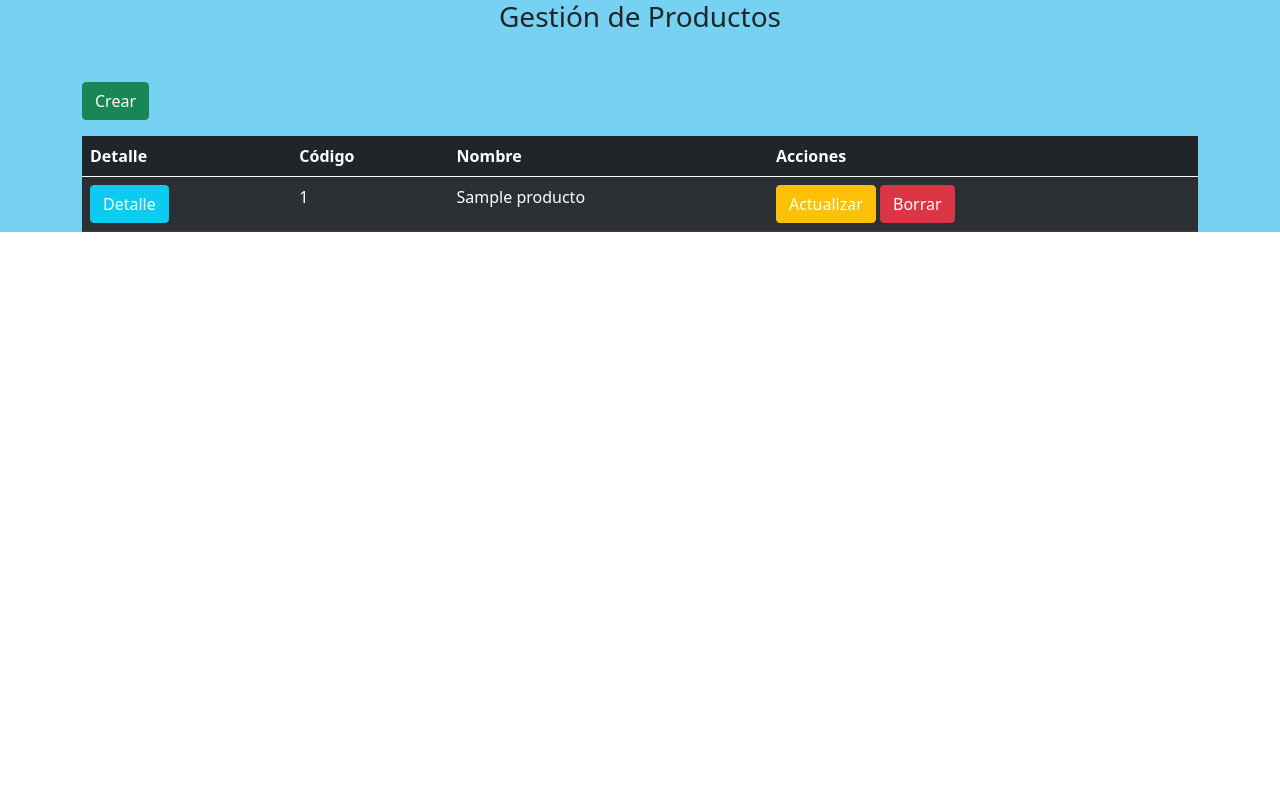
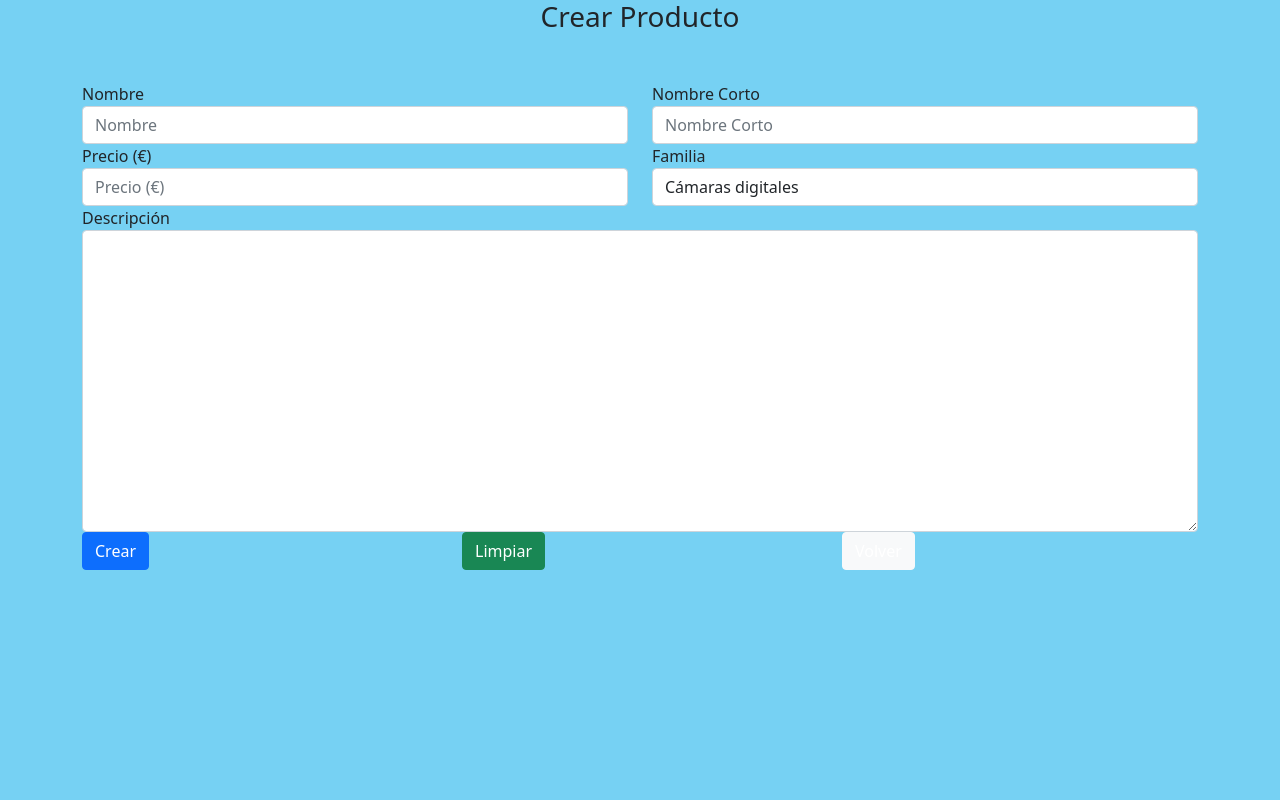
Before and after one commit to bellonNoelia/DAW-PHP, a PHP site: page /crear.php in a window 1280 px wide. Run offline with PHP 8.4, Linux system fonts and the light colour scheme; tables that the repository leaves empty hold one stand-in row (values such as "Sample post").

Commit message:
Update crear.php

```diff
--- a/Tarea03/crear.php
+++ b/Tarea03/crear.php
@@ -1,18 +1,52 @@
 <?php
-//Llamamos al archivo de conexión.
-require_once('conexion.php');
-$conexionProyecto = new PDO($dsn, $user, $pass);
-//Creamos una variable que llame a la BBDD y hacemos el SELECT
-$sentencia = $conexionProyecto->query("SELECT * FROM productos");
-//Guardamos en la variable producto todos los valores de la BBDD.
-$producto = $sentencia->fetchAll(PDO::FETCH_OBJ);
-//print_r($producto);
+
+if (isset($_POST['crear'])) {
+    $resultado = false;
+    //Llamamos a la conexión.
+    require_once("conexion.php");
+    $conexionProyecto = new PDO($dsn, $user, $pass);
+
+    //Creamos variables de la información enviada
+    $nombre = $_POST['nombre'];
+    $nombreCorto = $_POST['nombreCorto'];
+    $precio = $_POST['precio'];
+    $familia = $_POST['familia'];
+    $descripcion = $_POST['descripcion'];
+
+    //Insercción de datos
+    $insert = "INSERT INTO productos(nombre,nombre_corto,descripcion,pvp,familia)
+VALUES(:nombre,:nombreCorto,:descripcion,:precio,:familia)";
+
+    $stmt = $conexionProyecto->prepare($insert);
+    try {
+        $stmt->execute([
+            ':nombre' => $nombre,
+            ':nombreCorto' => $nombreCorto,
+            ':descripcion' => $descripcion,
+            ':precio' => $precio,
+            ':familia' => $familia
+        ]);
+    } catch (PDOException $ex) {
+        $resultado = true;
+        $error = $ex->getMessage();
+    }
+}
 
 
+if (isset($resultado)) {
+
+    if ($resultado === false) {
+
+        echo "<div class='alert alert-success' role='alert' > Producto : $nombre  agregado correctamente.</div>";
+    } else {
+        echo "<div class='content alert alert-danger' role='alert'> No se pueden agregar datos. ERRO:$error </div>";
+    }
+}
 
 ?>
 
 <!DOCTYPE html>
+
 <html lang="es">
 
 <head>
@@ -30,46 +64,68 @@ $producto = $sentencia->fetchAll(PDO::FETCH_OBJ);
 
 
 <body>
-    <div class="container-fluid" style="width:100%; height:100%">
+    <div class="container-fluid">
         <div>
-            <h3 class="text-center">Gestión de Productos</h3>
+            <h3 class="text-center">Crear Producto</h3>
         </div>
 
         <div class="container mt-5">
-            <button type="submit" class="btn btn-success"><a href="crear.php">Crear</a></button>
+            <form method="POST" >
+                <div class="row">
+                    <div class="col">
+                        <label for="nombre">Nombre</label>
+                        <input id="nombre" name="nombre" type="text" class="form-control" placeholder="Nombre">
+                    </div>
+                    <div class="col">
+                        <label for="nombreCorto">Nombre Corto</label>
+                        <input id="nombreCorto" name="nombreCorto" type="text" class="form-control" placeholder="Nombre Corto">
+                    </div>
+                </div>
+                <div class="row">
+                    <div class="col">
+                        <label for="precio">Precio (€)</label>
+                        <input id="precio" name="precio" type="text" class="form-control" placeholder="Precio (€)">
+                    </div>
+                    <div class="col">
+                        <label for="familia">Familia</label>
+                        <select id="familia" name="familia" class="form-control">
+                            <option selected value="CAMARA">Cámaras digitales</option>
+                            <option value="CONSOL">Consolas</option>
+                            <option value="EBOOK">Libros electrónicos</option>
+                            <option value="IMPRES">Impresoras</option>
+                            <option value="MEMFLA">Memorias flash</option>
+                            <option value="MP3">Reproductores MP3</option>
+                            <option value="MULTIF">Equipos multifunción</option>
+                            <option value="NETBOK">Netbooks</option>
+                            <option value="ORDENA">Ordenadores</option>
+                            <option value="PORTAT">Ordenadores portátiles</option>
+                            <option value="ROUTER">Routers</option>
+                            <option value="SAI">Sistemas de alimentación initerrumpida</option>
+                            <option value="SOFTWA">Software </option>
+                            <option value="TV">Televisores</option>
+                            <option value="VIDEOC">Videocámaras</option>
+                        </select>
+                    </div>
+                    <div class="form-group">
+                        <label for="descripcion">Descripción</label>
+                        <textarea class="form-control" name="descripcion" id="descripcion" rows="12"></textarea>
+                    </div>
+                    <div class="form-group">
+                        <div class="row">
+                            <div class="col">
 
-            <table class="table table-dark table-striped">
-                <thead>
-                    <tr>
-                        <th>Detalle</th>
-                        <th>Código</th>
-                        <th>Nombre</th>
-                        <th>Acciones</th>
-                    </tr>
-                </thead>
-                <tbody>
-                    <?php
-                    //Recorremos el array
-                    foreach ($producto as $dato) {
-                    ?>
-                        <tr>
-                            <td scope="row"><button type="button" class="btn btn-info"><a href="detalle.php?id=<?php echo $dato->id ?>">Detalle</a></button></td>
-                            <!--Lo referenciamos con el ID -->
-                            <td><?php echo $dato->id ?></td>
-                            <!--Nombre en  la BBDD-->
-                            <td><?php echo $dato->nombre ?></td>
-                            <td><button type="button" class="btn btn-warning"> <a href="update.php?id=<?php echo $dato->id ?>"> Actualizar</a></button>
-                                <button type="button" class="btn btn-danger"> <a href="borrar.php?id=<?php echo $dato->id ?>">Borrar</a></button>
-                            </td>
-                        </tr>
-
-                    <?php
-                        //Cerramos el foreach
-                    }
-                    ?>
-                </tbody>
-
-            </table>
+                                <button type="submit"   name="crear" class="btn btn-primary">Crear</button>
+                            </div>
+                            <div class="col">
+                                <button type="reset" class="btn btn-success">Limpiar</button>
+                            </div>
+                            <div class="col">
+                                <button type="button" class="btn btn-light"><a href="listado.php">Volver</a></button>
+                            </div>
+                        </div>
+                    </div>
+                </div>
+            </form>
         </div>
     </div>
 
```
